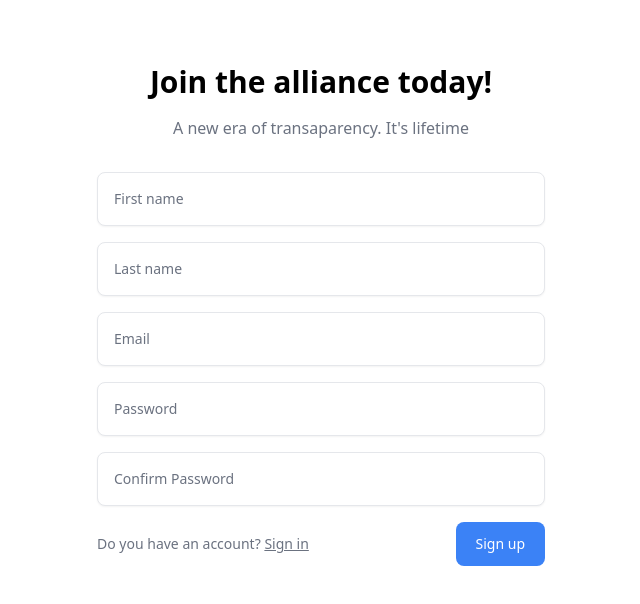
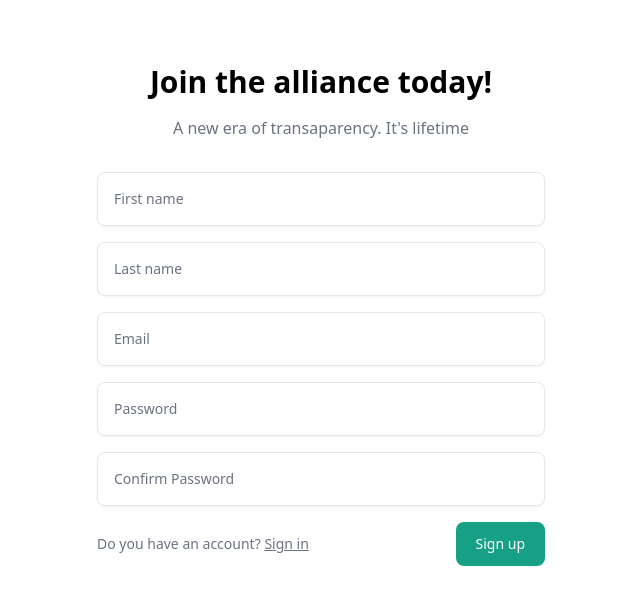
Before and after one commit to Mpilo-Pillz/react-playground, a React (Vite) app in the folder tailwind-reduxtoolkit-formik/: page /register in a window 1280 px wide. Shown: the top 604 px of the page, without its empty margins (319-959 px from the left). Built offline with nearby package versions, Linux system fonts and the light colour scheme.

Commit message:
using color palete on register form

```diff
--- a/tailwind-reduxtoolkit-formik/src/components/forms/auth/RegisterForm.tsx
+++ b/tailwind-reduxtoolkit-formik/src/components/forms/auth/RegisterForm.tsx
@@ -53,7 +53,7 @@ const RegisterForm: React.FC<FormProps> = ({ isValid, loading }) => {
 
         <Button
           type="submit"
-          className="inline-block rounded-lg bg-blue-500 px-5 py-3 text-sm font-medium text-white"
+          className="inline-block rounded-lg bg-secondary px-5 py-3 text-sm font-medium text-white"
           disabled={!isValid || loading}
         >
           Sign up
```
